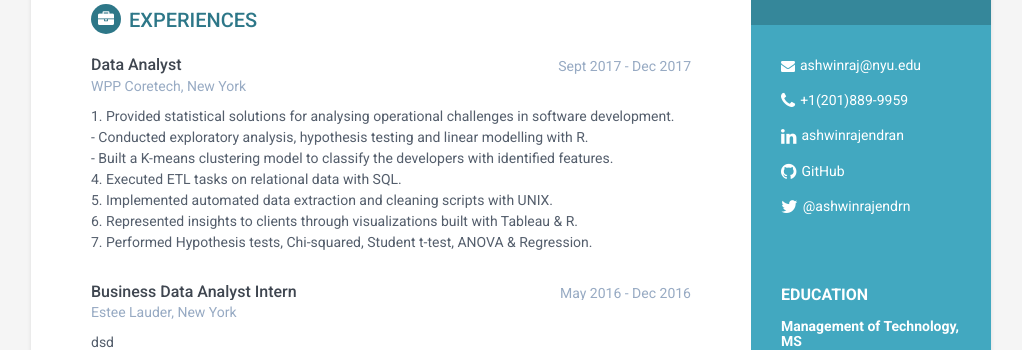
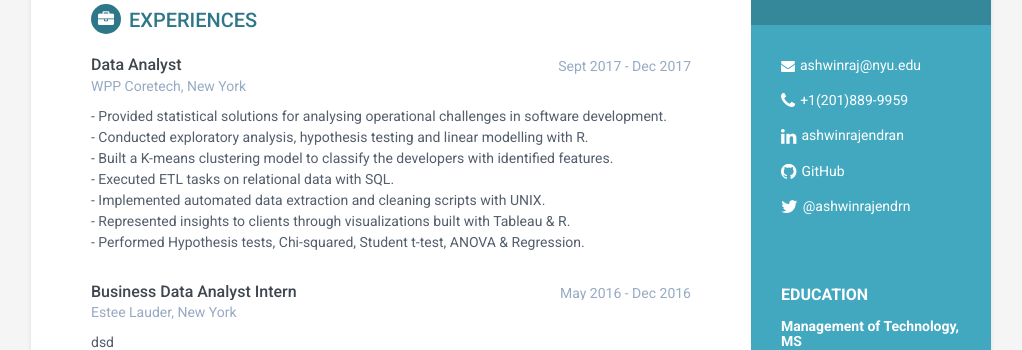
Before and after one commit to AshwinRajendran/Ashwin-CV, a Jekyll site: the page built from index.html, in a window 1280 px wide. Shown: the part 278-628 px from the top of the page, without its empty margins (129-1151 px from the left). Built offline with Jekyll 4.4.1, drawn with Linux system fonts in a browser that asks for light colours.

Commit message:
Update experiences.yml

```diff
--- a/_data/experiences.yml
+++ b/_data/experiences.yml
@@ -2,19 +2,19 @@
   role: Data Analyst
   time: Sept 2017 - Dec 2017
   company: WPP Coretech, New York
-  details: "1. Provided statistical solutions for analysing operational challenges in software development.
+  details: "- Provided statistical solutions for analysing operational challenges in software development.
   <br>
 	- Conducted exploratory analysis, hypothesis testing and linear modelling with R.
 	<br>
 	- Built a K-means clustering model to classify the developers with identified features.
 	<br>
-	4. Executed ETL tasks on relational data with SQL.
+	- Executed ETL tasks on relational data with SQL.
 	<br>
-	5. Implemented automated data extraction and cleaning scripts with UNIX.
+	- Implemented automated data extraction and cleaning scripts with UNIX.
 	<br>
-	6. Represented insights to clients through visualizations built with Tableau & R.
+	- Represented insights to clients through visualizations built with Tableau & R.
 	<br>
-	7. Performed Hypothesis tests, Chi-squared, Student t-test, ANOVA & Regression."
+	- Performed Hypothesis tests, Chi-squared, Student t-test, ANOVA & Regression."
 - experience:
   role: Business Data Analyst Intern
   time: May 2016 - Dec 2016
```
